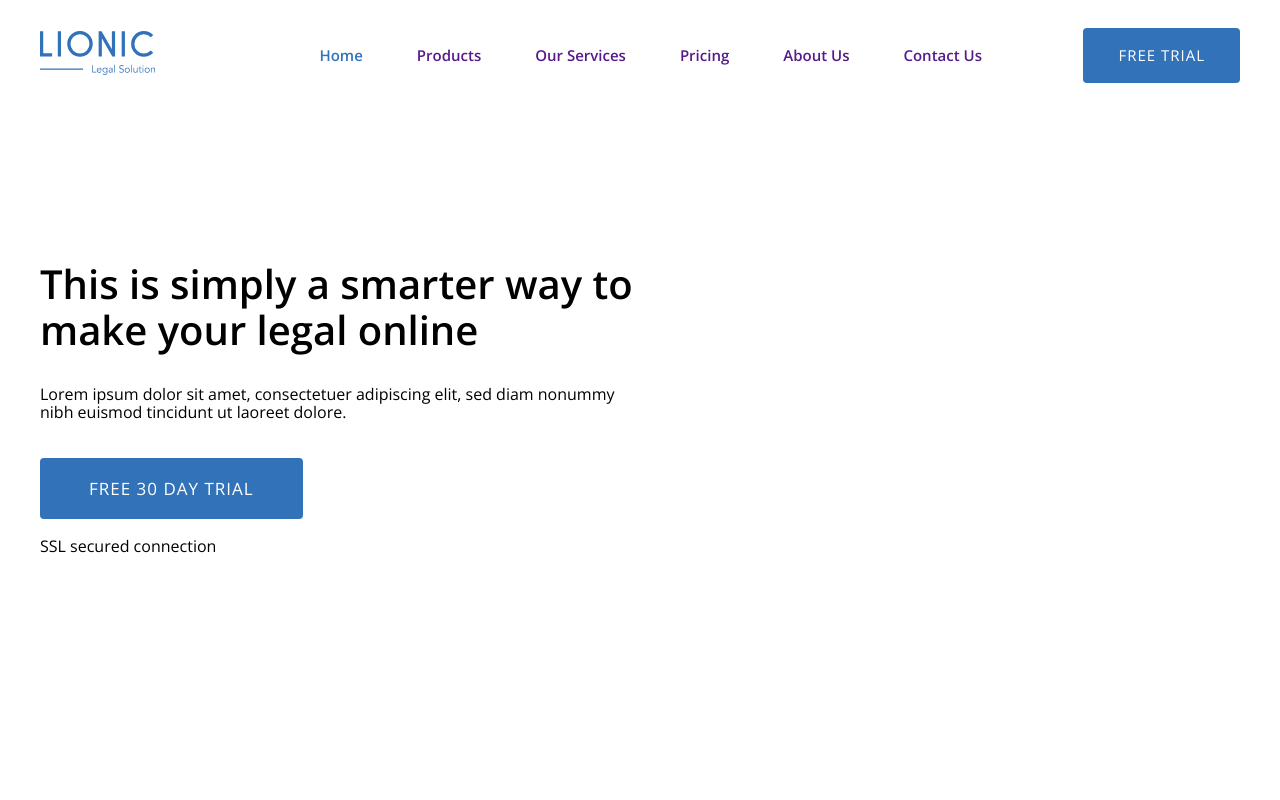
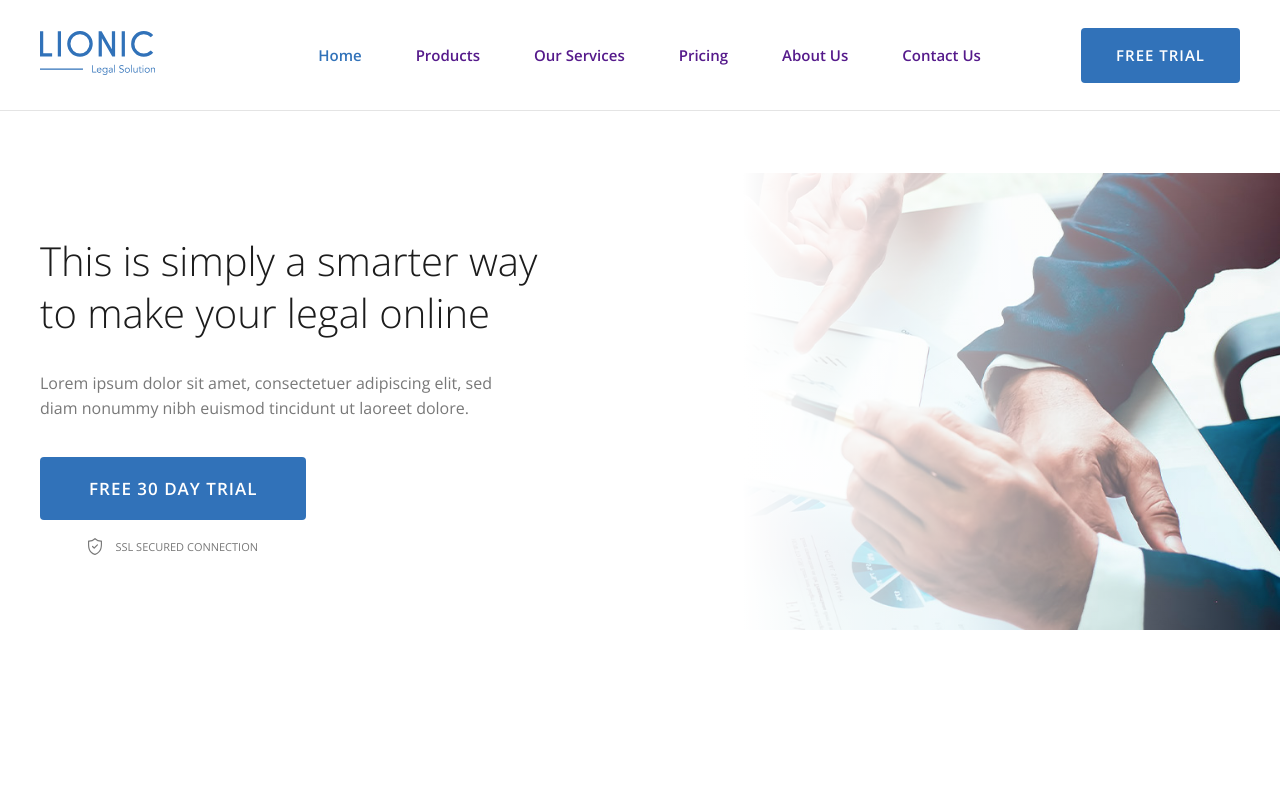
Before and after one commit to JustManForever/Lionic, a plain HTML site: page index.html in a window 1280 px wide. Shown: the top 800 px of the page. Drawn offline with Linux system fonts and the light colour scheme.

Commit message:
offer section done

```diff
--- a/css/style.css
+++ b/css/style.css
@@ -28,6 +28,10 @@
 
 * {
     box-sizing: border-box;
+}
+
+h1, h2 {
+    margin-top: 0;
 }
 
 a {
@@ -63,6 +67,7 @@ ul {
     background-color: #3172b9;
     font-size: 15px;
     line-height: 1;
+    font-weight: 600;
     letter-spacing: 1px;
     text-transform: uppercase;
     text-align: center;
@@ -116,29 +121,68 @@ ul {
 
 /* Offer section */
 
+.section-offer {
+   background-image: linear-gradient(90deg, white 58%, transparent), url(../img/Base.jpg) ;
+   background-repeat: no-repeat no-repeat;
+   background-position: right center;
+   background-size: contain;
+   border-top: 1px solid #e4e4e4;
+}
+
 .offer-container {
     padding-top: 124px;
-    padding-bottom: 138px;
+    padding-bottom: 134px;
 }
 
 .offer-content {
-    max-width: 50%;
+    max-width: 45%;
 }
 
 .offer-title {
     margin-bottom: 32px;
     font-size: 40px;
+    line-height: 52px;
+    font-weight: 300;
+    color: #1c1c1c;
 }
 
 .offer-description {
+    width: 85%;
     margin-bottom: 36px;
     font-size: 16px;
+    line-height: 25px;
+    font-weight: 400;
+    color: #787878;
+}
+
+.section-offer-action {
+    display: inline-block;
 }
 
 .offer-link-btn {
     margin-bottom: 18px;
-    padding: 22px 49px;
+    padding: 23px 49px;
     font-size: 17px;
+}
+
+.offer-conteiner-ssl {
+    display: flex;
+    align-items: center;
+    justify-content: center;
+    font-size: 11px;
+    text-transform: uppercase;
+    line-height: 1;
+    font-weight: 400;
+    color: #787878;
+}
+
+.offer-ssl-icon {
+    display: inline-block;
+    margin-right: 13px;
+    height: 17px;
+    width: 14px;
+    background: url(../img/Shield-icon.svg) center center no-repeat transparent;
+    background-size: contain;
 }
 
 /* Services */
--- a/index.html
+++ b/index.html
@@ -40,15 +40,18 @@
     </div>
   </header>
   <main class="main">
+
     <section class="section-offer">
       <div class="conteiner offer-container">
         <div class="offer-content">
           <h1 class="offer-title">This is simply a smarter way to make your legal online</h1>
           <p class="offer-description">Lorem ipsum dolor sit amet, consectetuer adipiscing elit, sed diam nonummy nibh euismod tincidunt ut laoreet dolore.</p>
-          <a href="" class="btn offer-link-btn">free 30 day trial</a>
-          <div class="offer-conteiner-ssl">
-            <span class="offer-ssl-icon"></span>
-            SSL secured connection
+          <div class="section-offer-action">
+            <a href="" class="btn offer-link-btn">free 30 day trial</a>
+            <div class="offer-conteiner-ssl">
+              <span class="offer-ssl-icon"></span>
+              SSL secured connection
+            </div>
           </div>
         </div>
       </div>
```
